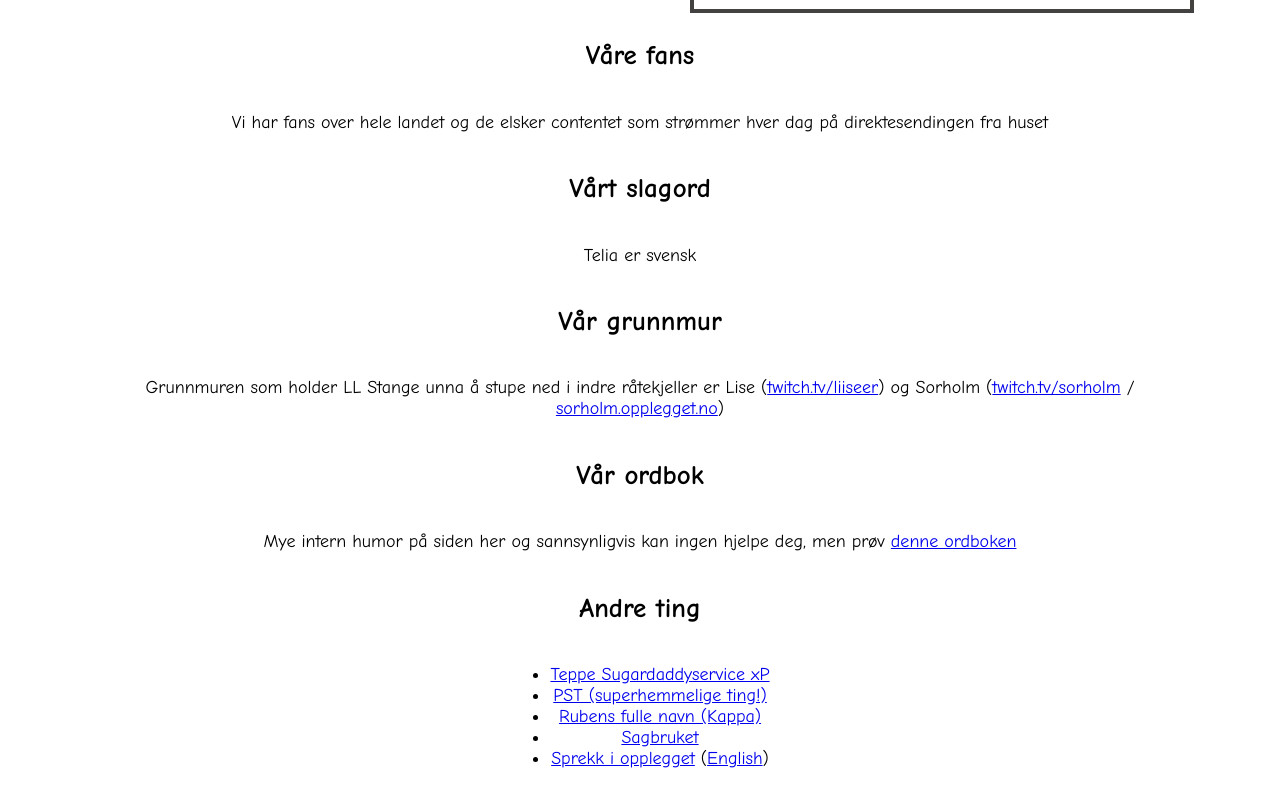
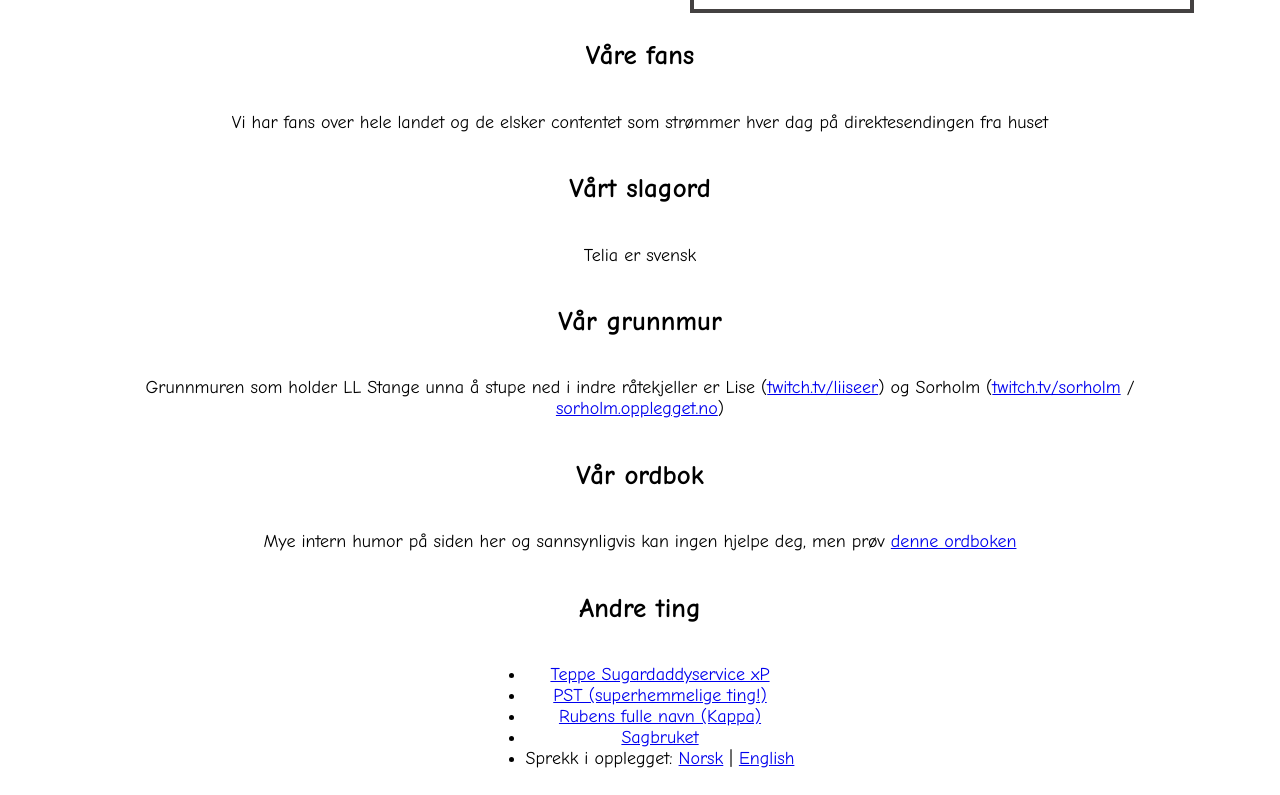
Before and after one commit to Egentlig/ll.opplegget.no, a plain HTML site: page index.html in a window 1280 px wide. Shown: the part 989-1784 px from the top of the page. Drawn offline with Linux system fonts and the light colour scheme.

Commit message:
fix link

```diff
--- a/index.html
+++ b/index.html
@@ -247,7 +247,7 @@
         <li><a href="https://pst.opplegget.no">PST (superhemmelige ting!)</a></li>
         <li><a href="https://idiot.opplegget.no">Rubens fulle navn (Kappa)</a></li>
         <li><a href="https://sagbruk.opplegget.no">Sagbruket</a></li>
-        <li><a href="https://sprekk.opplegget.no">Sprekk i opplegget</a> (<a href="https://sprekk.opplegget.no/en/">English</a>)</li>
+        <li>Sprekk i opplegget: <a href="https://sprekk.opplegget.no">Norsk</a> | <a href="https://sprekk.opplegget.no/en/">English</a></li>
     </ul>
 </div>
 
```
